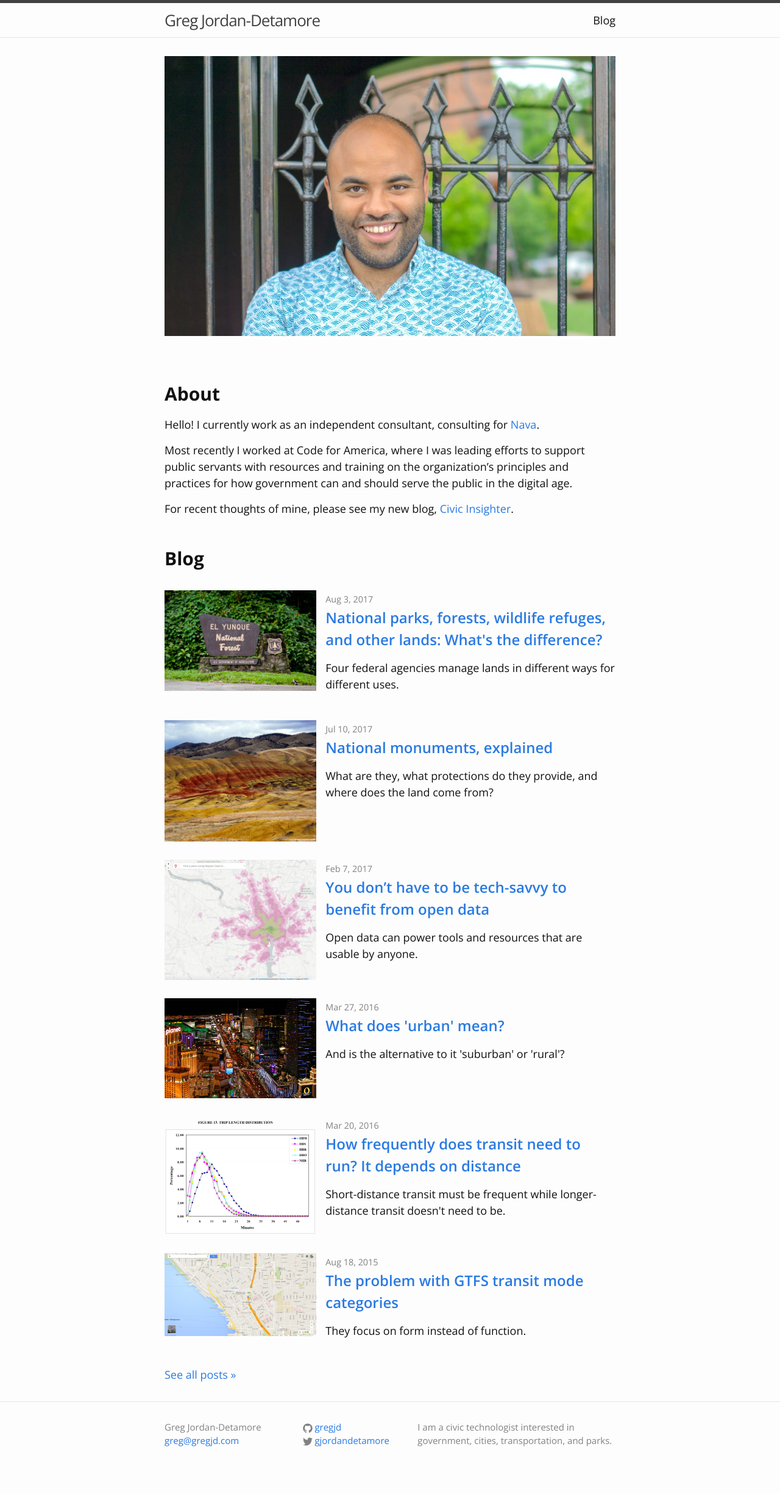
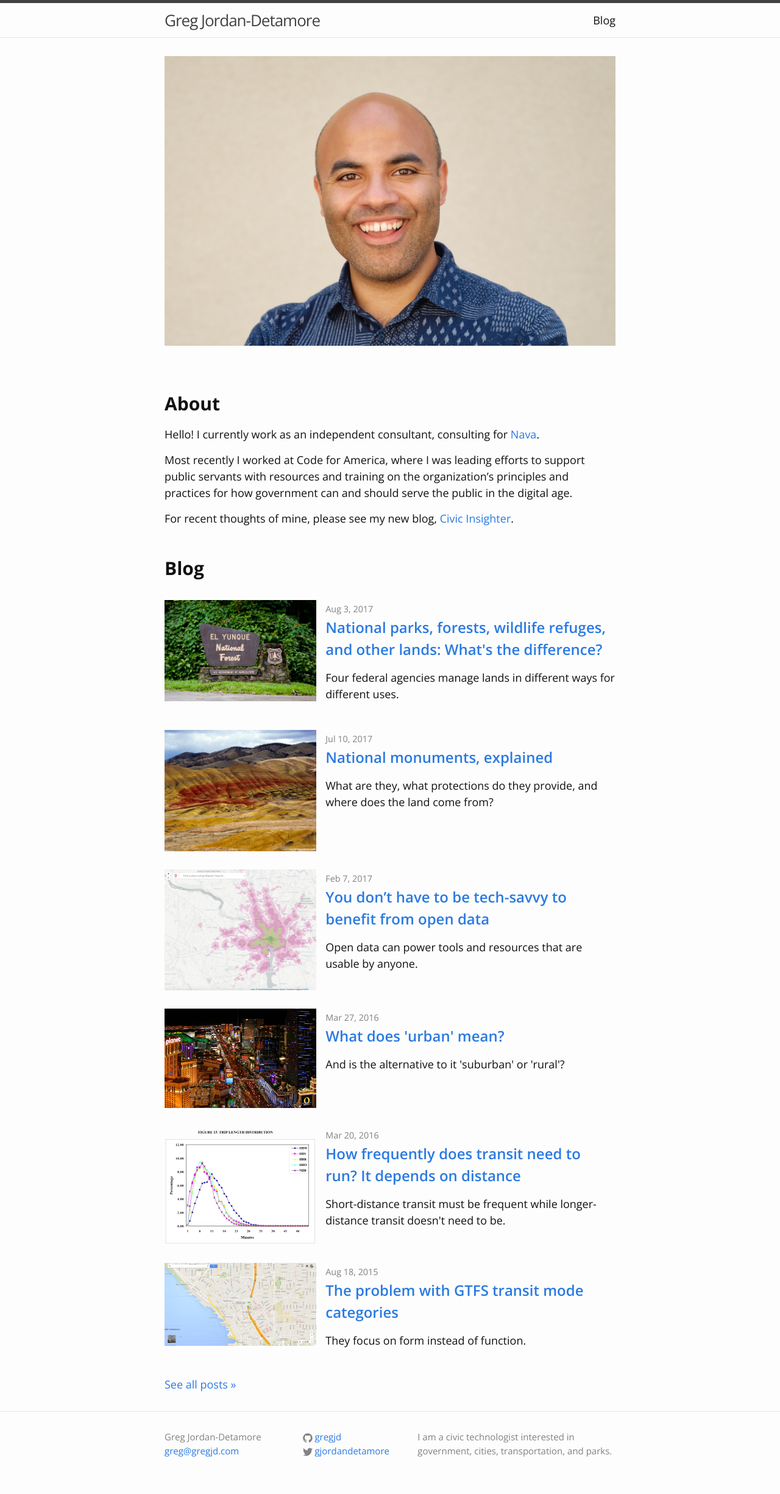
Before and after one commit to gregjd/gregjd.github.io, a Jekyll site: the page built from index.html, in a window 1280 px wide. Shown: the whole page at 61% size. Built offline with Jekyll 4.4.1, drawn with Linux system fonts in a browser that asks for light colours.

Commit message:
Replace profile pic on home page

```diff
--- a/index.html
+++ b/index.html
@@ -4,7 +4,7 @@ layout: default
 
 <div class="home">
 
-  <img src="/images/profile-pic.jpeg" alt="Profile picture"><br><br>
+  <img src="/images/profile-pic-july-2025-small-horiz-lq.jpg" alt="Profile picture"><br><br>
 
   <h1 class="page-heading">About</h1>
 
```
